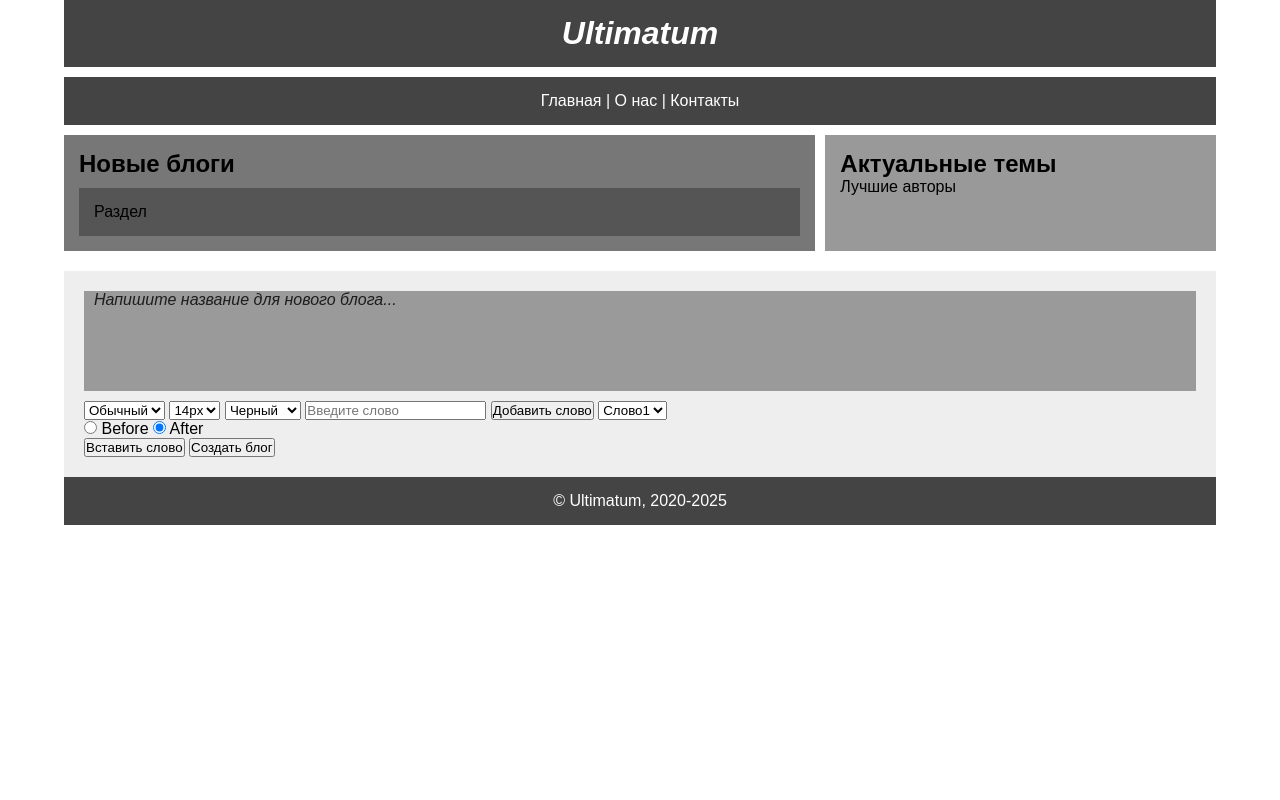
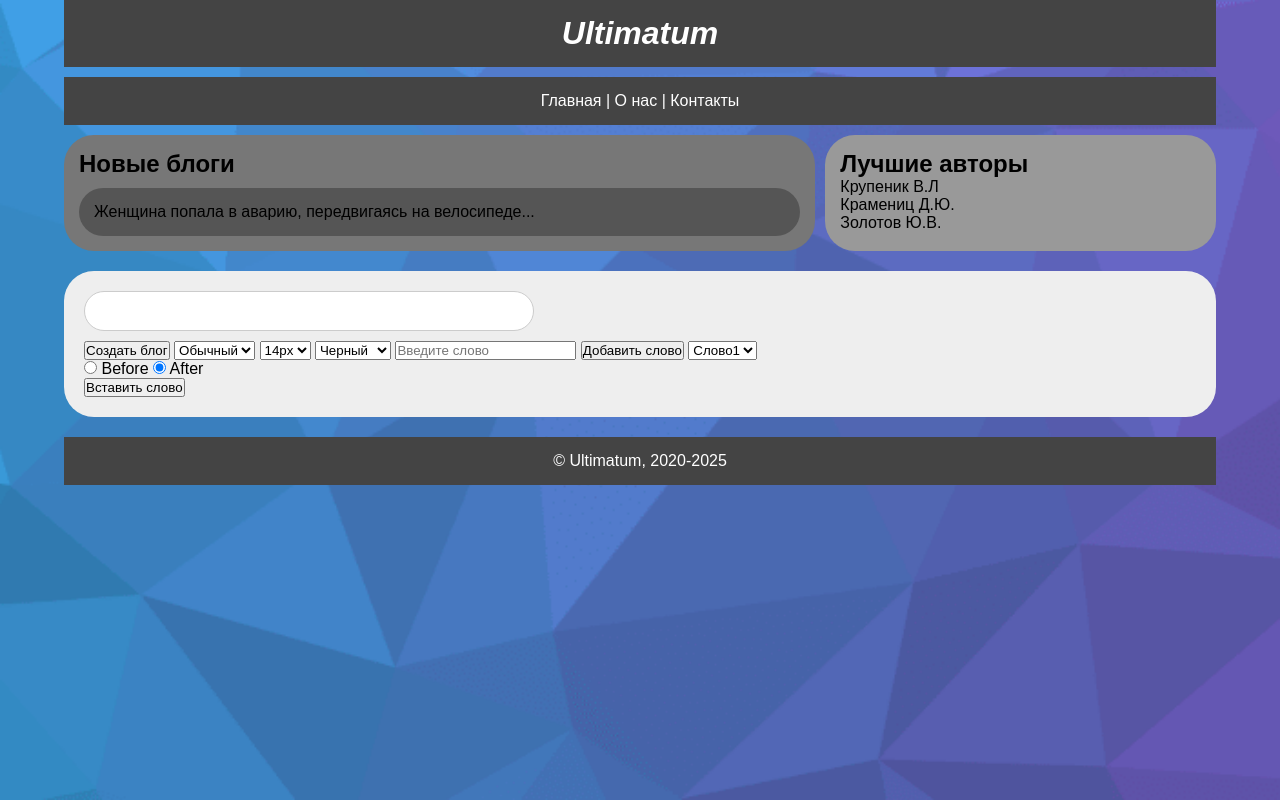
Before and after one commit to grohot34/web2.0, a plain HTML site: page laba_3.html in a window 1280 px wide. Both pictures are taken after a click on the button "Создать блог". Drawn offline with Linux system fonts and the light colour scheme.

Commit message:
updated 8.43 11/03

```diff
--- a/laba_3.css
+++ b/laba_3.css
@@ -6,9 +6,14 @@
 
 body {
     font-family: Arial, sans-serif;
+    background-image:url('background3.png');
+    background-size: cover;
+    background-position: center;
+    background-attachment: fixed;
 }
 
 .container {
+    border-radius: 30px;
     width: 90%;
     max-width: 1200px;
     margin: 0 auto;
@@ -27,46 +32,57 @@ header {
 }
 
 .main-content {
+    border-radius: 30px;
     display: flex;
     gap: 10px;
     margin: 10px 0;
 }
 
 article {
+    border-radius: 30px;
     flex: 2;
     background: #777;
     padding: 15px;
 }
 
 section {
+    border-radius: 30px;
     background: #555;
     padding: 15px;
     margin-top: 10px;
 }
 
 aside {
+    border-radius: 30px;
     flex: 1;
     background: #999;
     padding: 15px;
 }
 
 .form-container {
-    margin-top: 20px;
+    border-radius: 30px;
+    margin: 20px 0px;
     padding: 20px;
     background: #eee;
 }
 
 .text-area {
-    padding-left: 10px;
-    padding-right: 10px;
-    width: 100%;
-    height: 100px;
     margin-bottom: 10px;
-    background-color: #9a9a9a;
+    border-radius: 30px;
+    border: 1px solid #ccc;
+    padding: 10px;
+    width: 450px;
+    min-height: 40px;
+    font-size: 16px;
+    background: white;
+    outline: none;
+    display: flex;
+    align-items: center;
+    cursor: text;
 }
 
-.text-area:empty:before {
-    content: "Напишите название для нового блога...";
-    color: rgb(30, 28, 28);
-    font-style: italic;
+.text-area div {
+    border: none;
+    outline: none;
+    background: transparent;
 }
--- a/laba_3.html
+++ b/laba_3.html
@@ -17,17 +17,22 @@
         <div class="main-content">
             <article>
                 <h2>Новые блоги</h2>
-                <section>
-                    <p>Раздел</p>
+                <section id="blog-section">
+                    <p>Женщина попала в аварию, передвигаясь на велосипеде...</p>
                 </section>
             </article>
             <aside>
-                <h2>Актуальные темы</h2>
-                <p>Лучшие авторы</p>
+                <h2>Лучшие авторы</h2>
+                <p>Крупеник В.Л</p>
+                <p>Крамениц Д.Ю.</p>
+                <p>Золотов Ю.В.</p>
             </aside>
         </div>
         <div class="form-container">
-            <div class="text-area" id="text-area" contenteditable="true"></div>
+            <div class="text-area" id="text-area" contenteditable="true">
+                <!-- <span class="placeholder" id="placeholder">Напишите название для нового блога...</span> -->
+            </div>
+            <button id="create-blog">Создать блог</button>
             <select id="text-style">
                 <option value="normal">Обычный</option>
                 <option value="italic">Курсив</option>
@@ -59,8 +64,6 @@
                 <label for="after">After</label>
             </div>
             <button id="insert-word">Вставить слово</button>
-            <button id="create-blog">Создать блог</button>
-
         </div>
         <footer>
             <p>&copy; Ultimatum, 2020-2025</p>
--- a/script_3.js
+++ b/script_3.js
@@ -1,34 +1,9 @@
 document.addEventListener("DOMContentLoaded", function () {
-    const textArea = document.getElementById("text-area");
-    function addPlaceholder() {
-        if (textArea.innerHTML.trim() === "") {
-            textArea.innerHTML = '<span class="placeholder" style="color: rgb(30, 28, 28); font-style: italic;">Напишите название для нового блога...</span>';
-        }
-    }
-
-    addPlaceholder();
-
-    textArea.addEventListener("input", function () {
-        const placeholder = textArea.querySelector(".placeholder");
-        if (textArea.innerHTML.trim() !== "" && placeholder) {
-            placeholder.remove();
-        }
-    });
-
-    textArea.addEventListener("focus", function () {
-        const placeholder = textArea.querySelector(".placeholder");
-        if (placeholder) {
-            placeholder.remove();
-        }
-    });
-
-    textArea.addEventListener("blur", function () {
-        addPlaceholder();
-    });
 
     document.getElementById("insert-word").addEventListener("click", insertWord);
 
     function insertWord() {
+        const textArea = document.getElementById("text-area");
         const word = document.getElementById("word-list").value;
         const style = document.getElementById("text-style").value;
         const size = document.getElementById("font-size").value;
@@ -44,24 +19,27 @@ document.addEventListener("DOMContentLoaded", function () {
         span.style.fontSize = size;
         span.style.color = color;
 
-        const placeholder = textArea.querySelector(".placeholder");
-        if (placeholder) {
-            placeholder.remove();
-        }
-
         if (position === "before") {
-            if (textArea.innerHTML.trim() === "") {
-                textArea.innerHTML = '';
-            }
-            textArea.insertBefore(span, textArea.firstChild);
-        } else if (position === "after") {
-            if (textArea.innerHTML.trim() !== "" && !textArea.innerHTML.endsWith(" ")) {
-                textArea.innerHTML += ' ';
-            }
-            textArea.innerHTML += span.textContent;
+            textArea = " " + textArea.prepend(span);
+        } else {
+            textArea = textArea.appendChild(span) + " ";
         }
     }
+    const createBlogButton = document.getElementById("create-blog");
+    createBlogButton.addEventListener("click", createBlog);
 
+    function createBlog() {
+        const textArea = document.getElementById("text-area");
+        const blogSection = document.getElementById("blog-section");
+        const blogText = textArea.innerHTML;
+        const newBlogPost = document.createElement("div");
+        newBlogPost.classList.add("blog-post");
+        newBlogPost.innerHTML = `<p>${blogText}</p>`;
+
+        blogSection.appendChild(newBlogPost);
+
+        textArea.innerHTML = "";
+    }
 
     document.getElementById('add-word-button').addEventListener('click', function() {
         var newWord = document.getElementById('new-word').value.trim();
@@ -79,19 +57,5 @@ document.addEventListener("DOMContentLoaded", function () {
         }
     });
 
-    textArea.addEventListener("click", function (event) {
-        const placeholder = textArea.querySelector(".placeholder");
-        if (placeholder) {
-            setCaretPosition(0);
-        }
-    });
 
-    function setCaretPosition(position) {
-        const range = document.createRange();
-        const selection = window.getSelection();
-        range.setStart(textArea.childNodes[0], position);
-        range.setEnd(textArea.childNodes[0], position);
-        selection.removeAllRanges();
-        selection.addRange(range);
-    }
 });
```
Also changed, not shown: background3.png (added).
